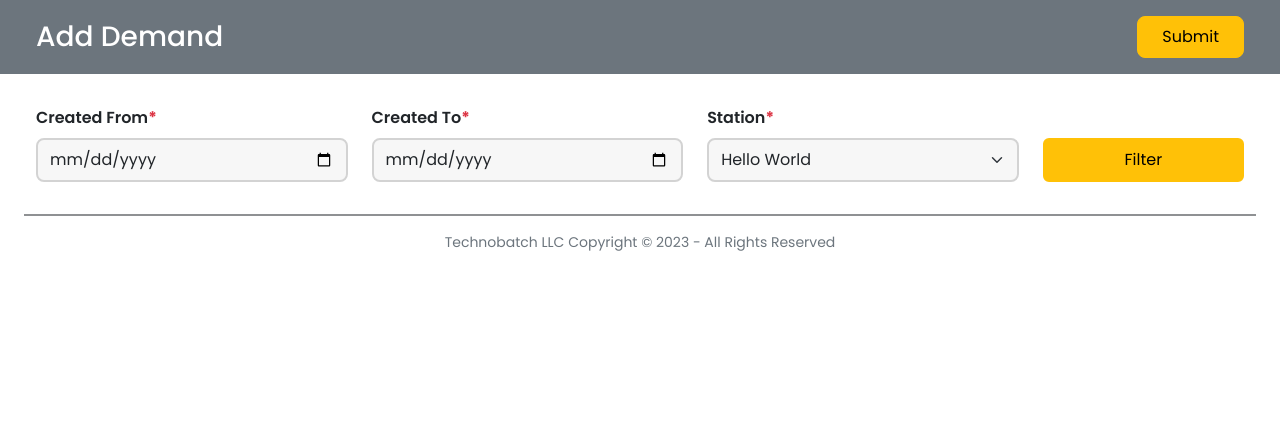
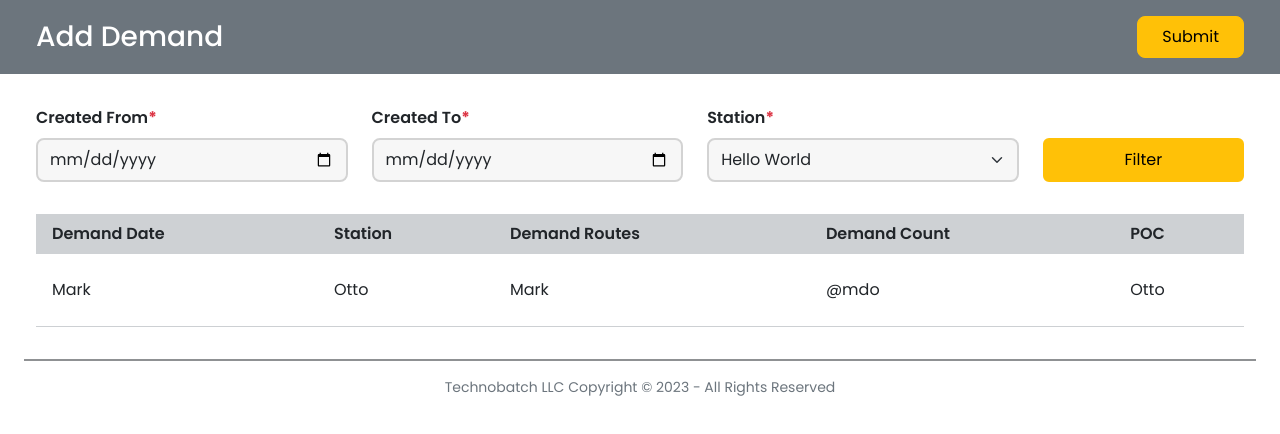
Before and after one commit to adilcodes/Techno-Batch-Technical-Task, a React (Create React App) app: page / in a window 1280 px wide. Shown: the top 434 px of the page. Built offline with nearby package versions, Linux system fonts and the light colour scheme.

Commit message:
Create: View Demands Table

```diff
--- /dev/null
+++ b/src/components/DemandTable.jsx
@@ -0,0 +1,24 @@
+import React from 'react'
+
+export default function DemandTable() {
+    return (
+        <div className="d-flex">
+            <table className='table'>
+                <tr className='table-head'>
+                    <td className='fw-semibold py-2 px-3'>Demand Date</td>
+                    <td className='fw-semibold py-2 px-3'>Station</td>
+                    <td className='fw-semibold py-2 px-3'>Demand Routes</td>
+                    <td className='fw-semibold py-2 px-3'>Demand Count</td>
+                    <td className='fw-semibold py-2 px-3'>POC</td>
+                </tr>
+                <tr className='tr-border'>
+                    <td className='py-4 px-3'>Mark</td>
+                    <td className='py-4 px-3'>Otto</td>
+                    <td className='py-4 px-3'>Mark</td>
+                    <td className='py-4 px-3'>@mdo</td>
+                    <td className='py-4 px-3'>Otto</td>
+                </tr>
+            </table>
+        </div>
+    )
+}
--- a/src/index.css
+++ b/src/index.css
@@ -52,3 +52,12 @@
 }
 
 /* Home Styling End */
+
+/* View Demands Styling Start */
+.table-head{
+    background-color: #6c757d54;
+}
+.tr-border{
+    border-bottom: 1.5px solid #6c757d56;
+}
+/* View Demands Styling End */
--- a/src/pages/ViewDemands.jsx
+++ b/src/pages/ViewDemands.jsx
@@ -1,6 +1,7 @@
 import React from 'react';
 import Header from '../components/Header';
 import Footer from '../components/Footer';
+import DemandTable from '../components/DemandTable';
 
 export default function ViewDemands() {
   return (
@@ -11,7 +12,7 @@ export default function ViewDemands() {
       {/* Body Start */}
       <div className="mt-4 pt-2 row px-4">
         {/* Filters Start */}
-        <div className="filters d-flex flex-md-nowrap flex-wrap gap-4 mb-3">
+        <div className="filters d-flex flex-md-nowrap flex-wrap gap-4 mb-4 pb-2">
           <div className='col-md col-12'>
             <p className='m-0 mb-2'>
               <span className='fw-semibold'>Created From</span>
@@ -43,7 +44,7 @@ export default function ViewDemands() {
         {/* Filters End */}
 
         {/* Table Start */}
-
+        <DemandTable />
         {/* Table End */}
       </div>
       {/* Body End */}
```
